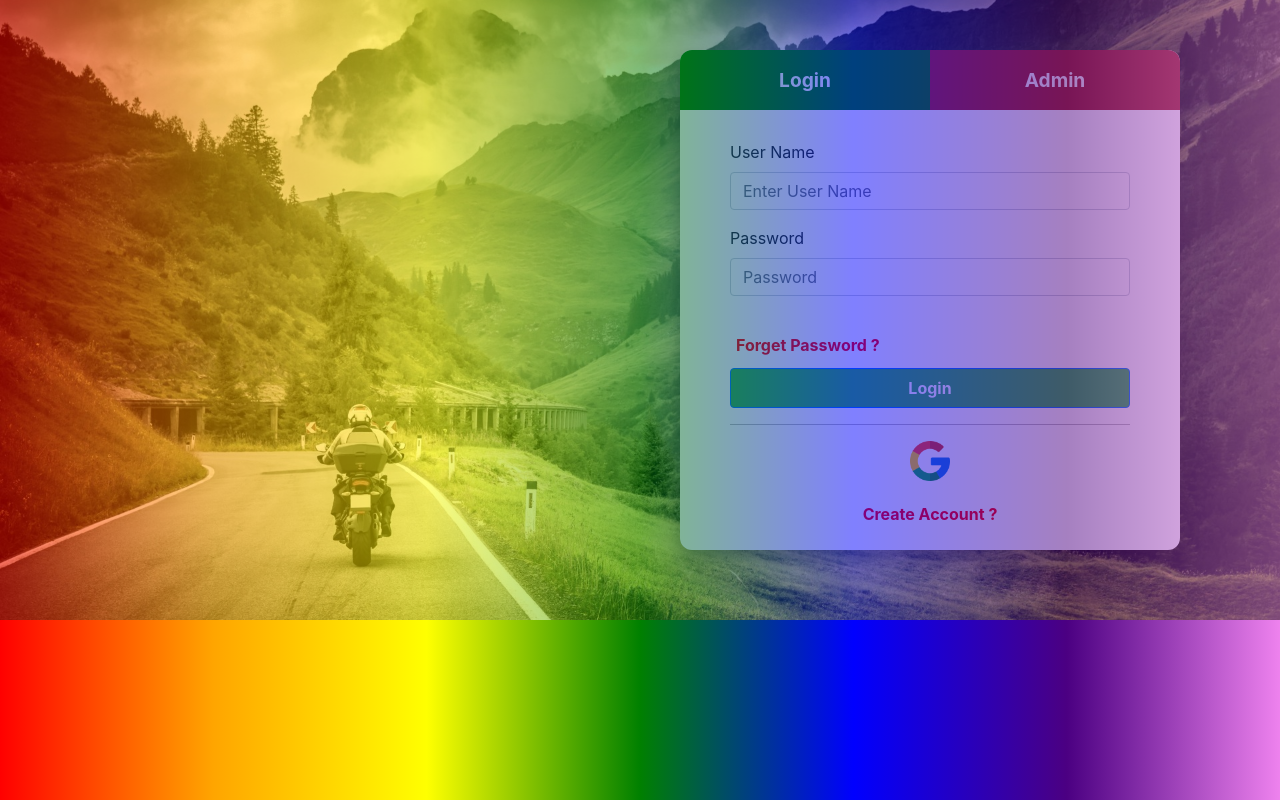
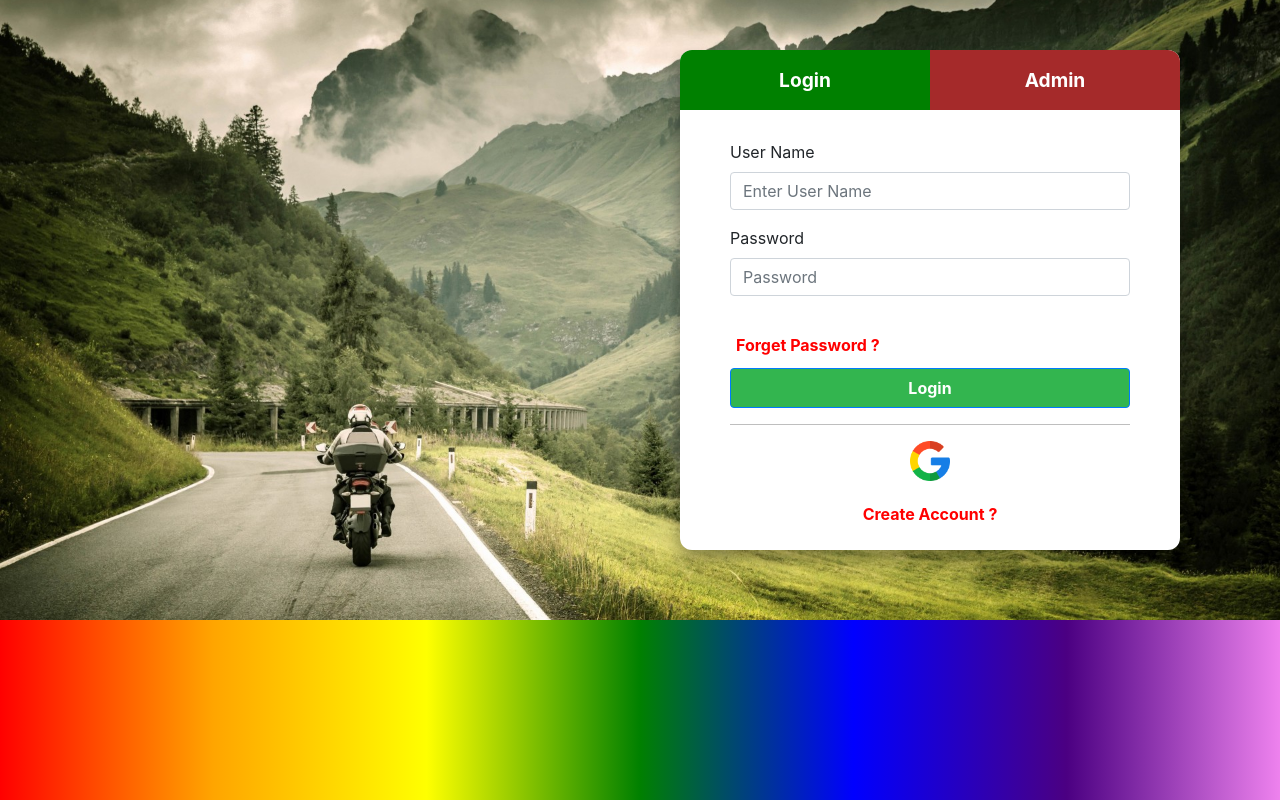
Before and after one commit to suryamsp/ola_front, a React (Vite) app: page / in a window 1280 px wide. Built offline with nearby package versions, Linux system fonts and the light colour scheme.

Commit message:
Update App.css

```diff
--- a/src/App.css
+++ b/src/App.css
@@ -1,7 +1,7 @@
 body {
   background-color: red; /* For browsers that do not support gradients */
   background-image: linear-gradient(to right, red, orange, yellow, green, blue, indigo, violet);
-  opacity: 0.5;
+  background-opacity: 0.3;
 }
 
 .login{
```
